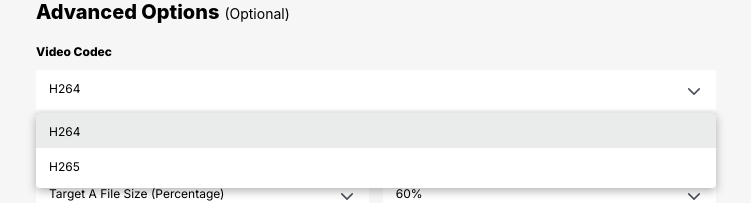
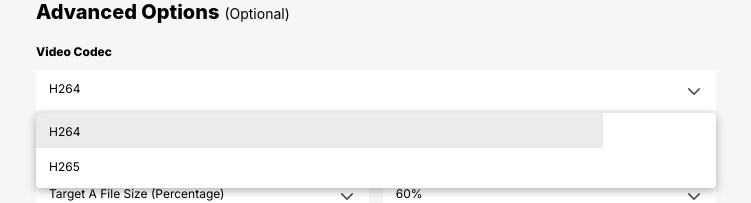
Before and after one commit to mustafa-toptal/riverside-frontend, a React (Create React App) app: page /compressor in a window 1280 px wide. Both pictures are taken after a click on the element "H264". Shown: the part 392-595 px from the top of the page, without its empty margins (264-1015 px from the left). Built offline with nearby package versions, Linux system fonts and the light colour scheme.

Commit message:
Dropdown issue resolved

```diff
--- a/src/component/common/Dropdown.js
+++ b/src/component/common/Dropdown.js
@@ -52,8 +52,10 @@ const Dropdown = ({
   options = [],
   onChange = () => {},
   onClick = () => {},
+  ...rest
 }) => {
   const isMobile = useResponsiveQuery();
+  console.log("isMobile: ", isMobile);
   return (
     <Box
       sx={{
@@ -65,6 +67,7 @@ const Dropdown = ({
         position: "relative",
       }}
       onClick={onClick}
+      {...rest}
     >
       <DropdownIcon
         sx={{
@@ -80,6 +83,10 @@ const Dropdown = ({
           fontWeight: 400,
           padding: "10px 10px 0px 13px",
           textTransform: "capitalize",
+          textOverflow: "clip",
+          overflow: "hidden",
+          width: "80%",
+          whiteSpace: "nowrap",
         }}
       >
         {options &&
@@ -90,6 +97,7 @@ const Dropdown = ({
       </Typography>
       {open && (
         <Box
+          id={"custom-dropdown"}
           sx={{
             position: "absolute",
             zIndex: 9999999,
@@ -121,6 +129,10 @@ const Dropdown = ({
                   },
                   backgroundColor:
                     data.value === value ? "rgba(187, 188, 190, 0.3)" : "",
+                  textOverflow: "clip",
+                  overflow: "hidden",
+                  width: "80%",
+                  whiteSpace: "nowrap",
                 }}
               >
                 {data.name}
--- a/src/component/compressor/AdvanceOptions.js
+++ b/src/component/compressor/AdvanceOptions.js
@@ -340,6 +340,7 @@ function AdvanceOptions(props) {
               setOpenCodec(false);
               setOpenQuality(false);
               setOpenSpeed((prev) => !prev);
+              document.getElementById("custom-dropdown").scrollIntoView();
             }}
             options={[
               { name: "Ultra fast", value: "ultrafast" },
```
